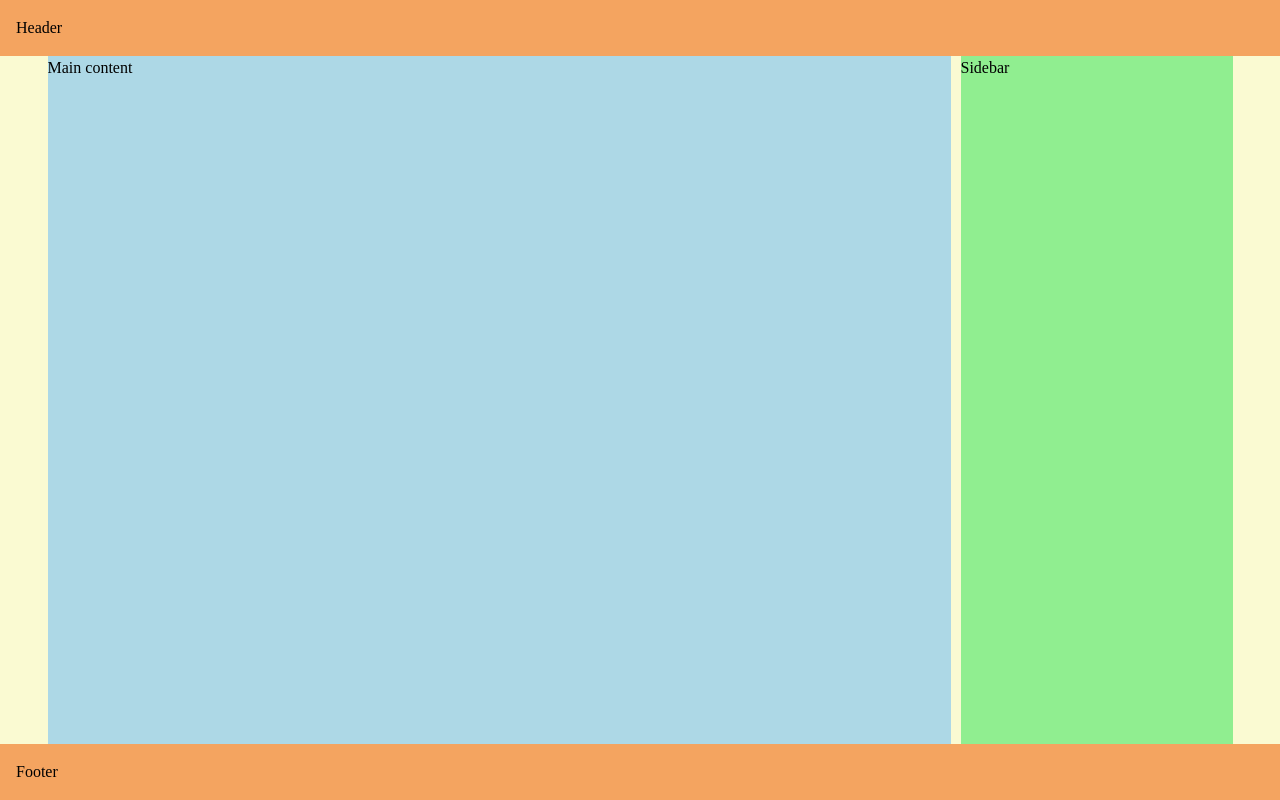
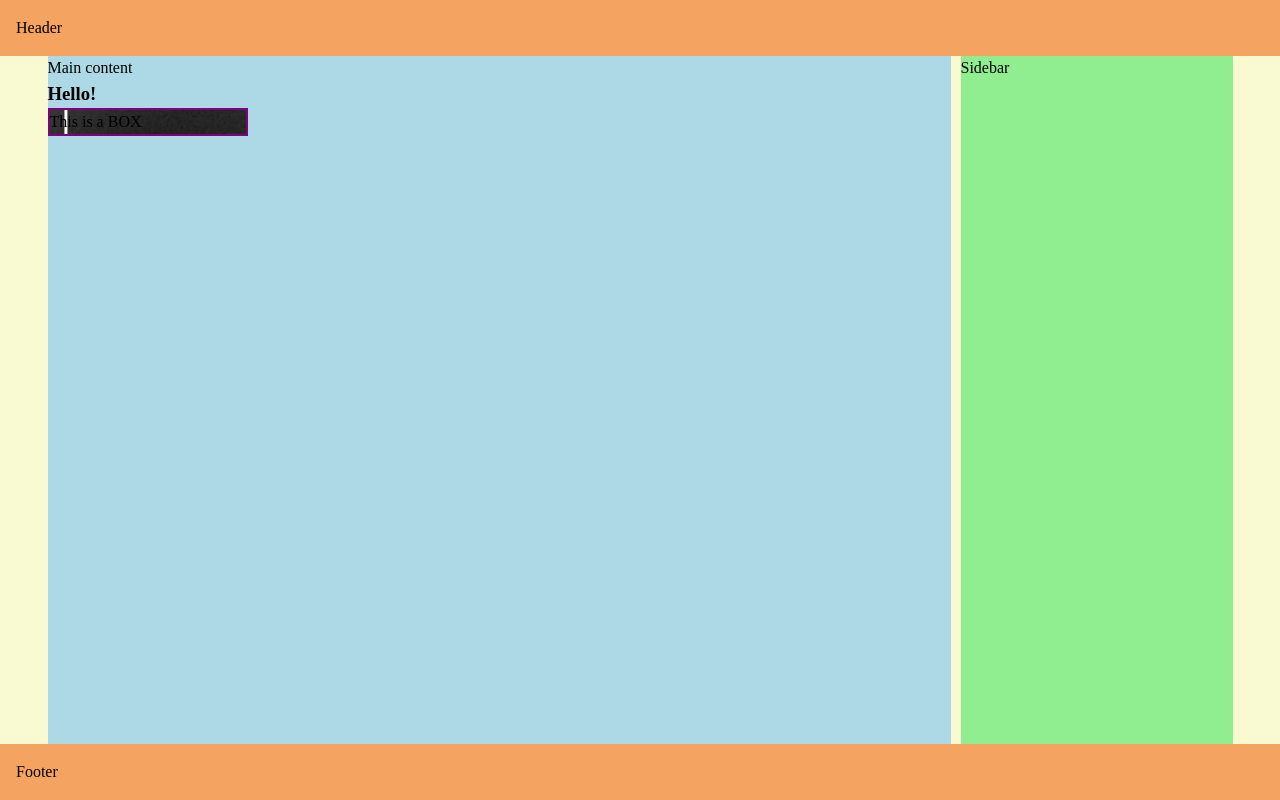
Before and after one commit to codewizard13/ehw-sidebar-theme-mockup, a PHP site: page / in a window 1280 px wide. Run offline with PHP 8.4, Linux system fonts and the light colour scheme.

Commit message:
UPDATE style.css:  ADD variable dummy-vid-thumb

```diff
--- a/css/style.css
+++ b/css/style.css
@@ -3,6 +3,7 @@
 :root {
   --sidebar-width: 272px;
   --content-max-width: 1185px;
+  --dummy-vid-thumb: url("/img/01302025-Scott-Baio-768x432.jpg");
 }
 
 
@@ -59,6 +60,14 @@ aside {
 
 
 
+.box {
+  width: 200px;
+  border: 2px solid purple;
+  background-image: var(--dummy-vid-thumb) !important;
+}
+
+
+
 /* 🟢 Tablet Breakpoint (Keep Sidebar Next to Main) */
 @media (max-width: 1024px) {
   .content-wrapper {
--- /dev/null
+++ b/inc/main-content.php
@@ -0,0 +1 @@
+<h3><?php echo "Hello!" ?></h3>
--- a/index.php
+++ b/index.php
@@ -29,7 +29,10 @@ define('SITE_TITLE', "ElijahStreams Rebuild 2025")
     <main>
       <!-- Main content -->
       Main content
-
+      <?php include ( 'inc/main-content.php') ?>
+      <article class="box">
+        This is a BOX
+      </article>
     </main>
 
     <aside>
```
Also changed, not shown: img/01302025-Scott-Baio-768x432.jpg (added).
